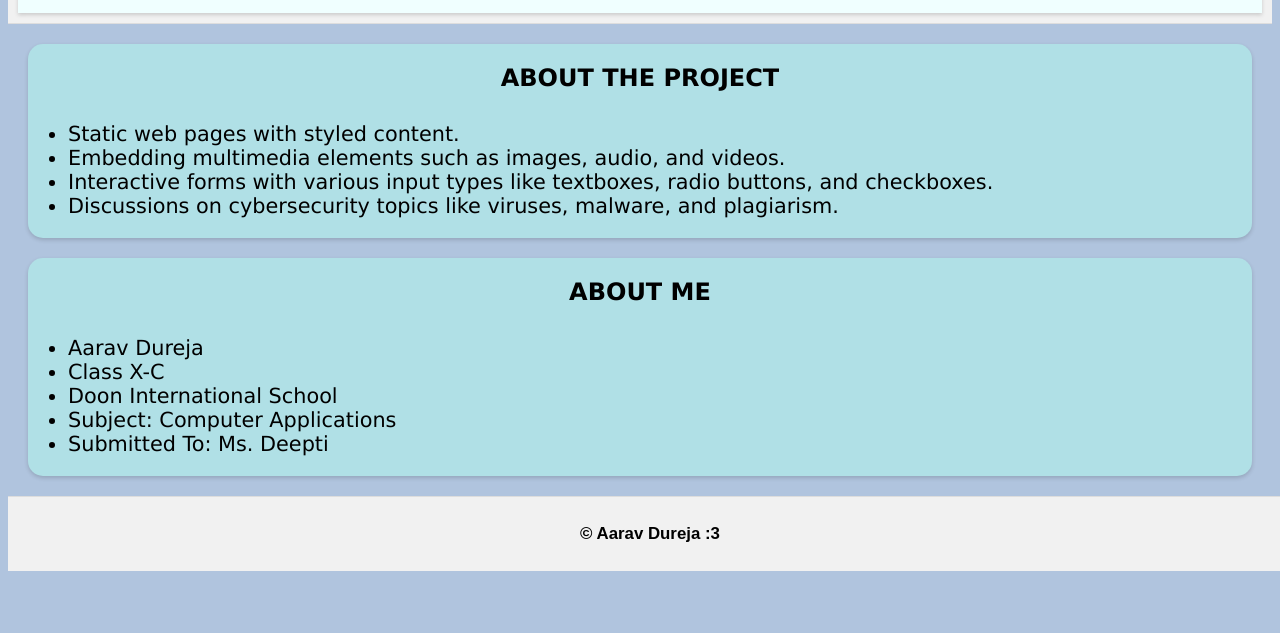
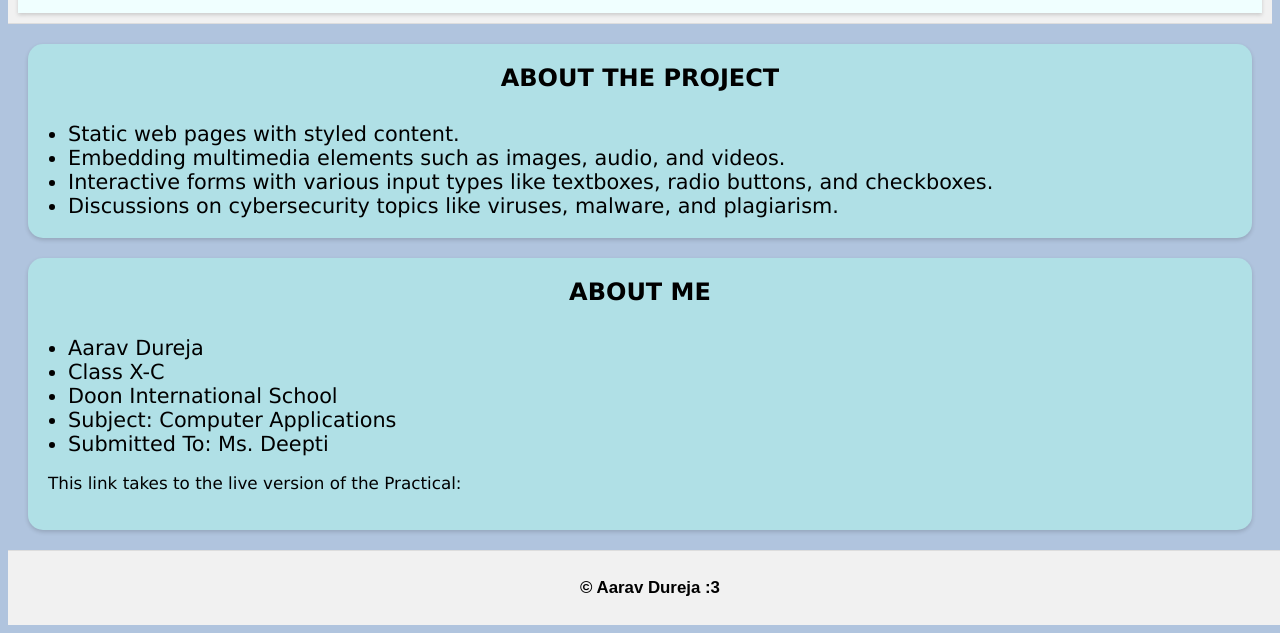
Before and after one commit to Ember-in-a-Code/Final-Project, a plain HTML site: page index.html in a window 1280 px wide. Shown: the part 407-1040 px from the top of the page. Before the commit the page ends 986 px from the top, so only its background shows below. Drawn offline with Linux system fonts and the light colour scheme.

Commit message:
Update index.html

```diff
--- a/index.html
+++ b/index.html
@@ -38,6 +38,7 @@
             <li>Subject: Computer Applications</li>
             <li>Submitted To: Ms. Deepti</li>
         </ul>
+        <p>This link takes to the live version of the Practical: <a href="https://ember-in-a-code.github.io/Final-Project/"></a></p>
     </article>
 
     <footer>
```
